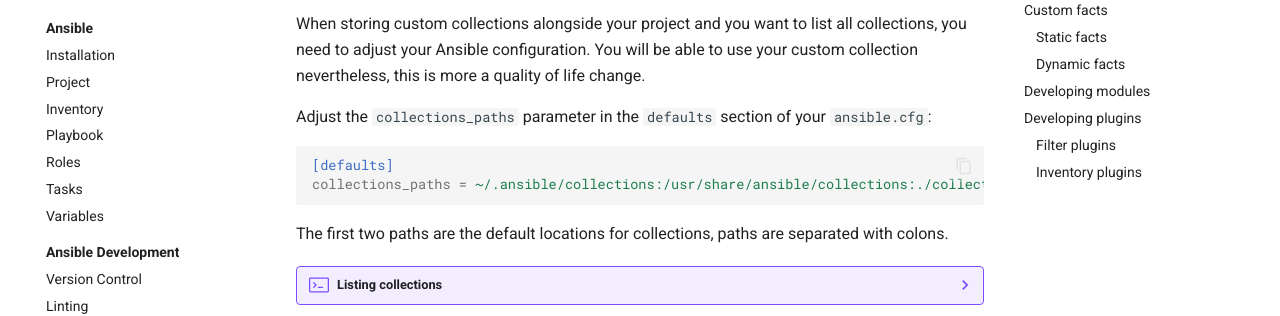
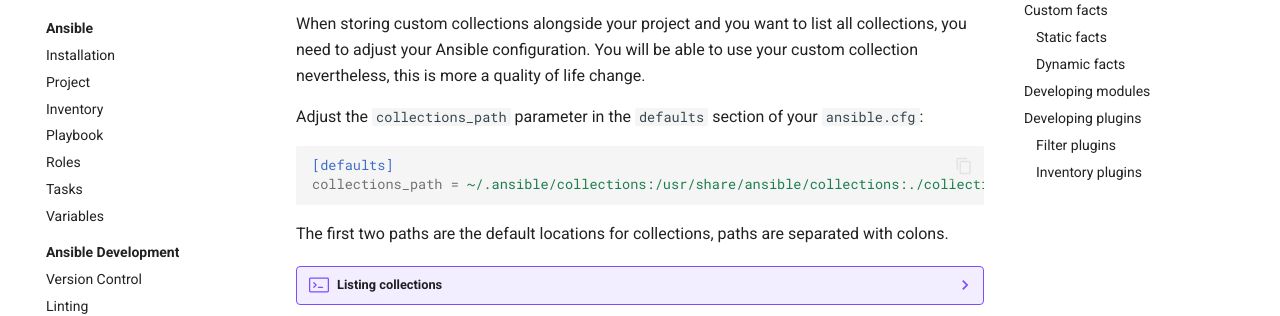
Before and after one commit to TimGrt/Ansible-Best-Practices, an MkDocs documentation site: the page built from docs/development/extending.md, in a window 1280 px wide and 900 px high, scrolled down 1199 px. Shown: the part 152-468 px from the top of the window. Built offline with MkDocs 1.6.1 and Material for MkDocs 9.7.7, drawn with Linux system fonts in a browser that asks for light colours; plug-ins that fetch from the network failed and are left out; comment, search, counter and statistics services are not loaded.

Commit message:
Fixed configuration parameter for collections path, since 2.19 only the singluar is allowed/working.

````diff
--- a/docs/development/extending.md
+++ b/docs/development/extending.md
@@ -39,11 +39,11 @@
 
 When storing custom collections alongside your project and you want to list all collections, you need to adjust your Ansible configuration. You will be able to use your custom collection nevertheless, this is more a quality of life change.
 
-Adjust the `collections_paths` parameter in the `defaults` section of your `ansible.cfg`:
+Adjust the `collections_path` parameter in the `defaults` section of your `ansible.cfg`:
 
 ```ini
 [defaults]
-collections_paths = ~/.ansible/collections:/usr/share/ansible/collections:./collections
+collections_path = ~/.ansible/collections:/usr/share/ansible/collections:./collections
 ```
 
 The first two paths are the default locations for collections, paths are separated with colons.
````
